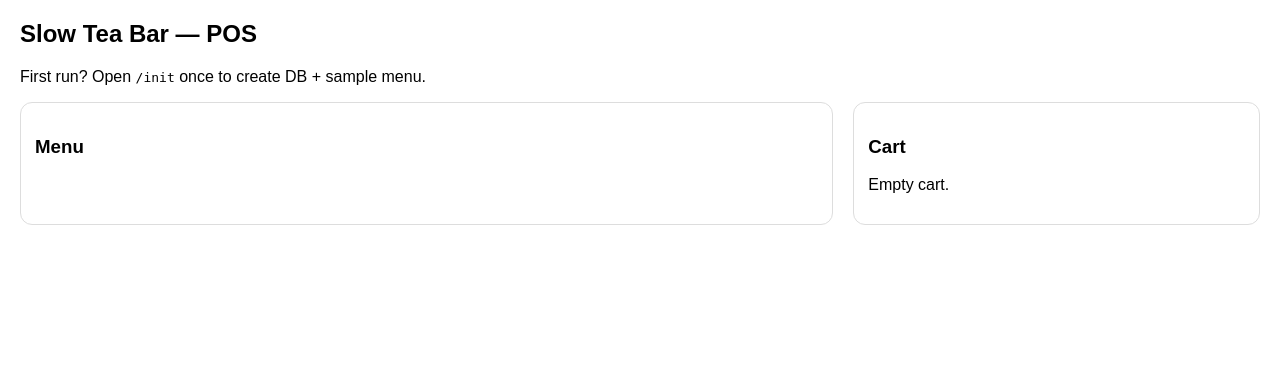
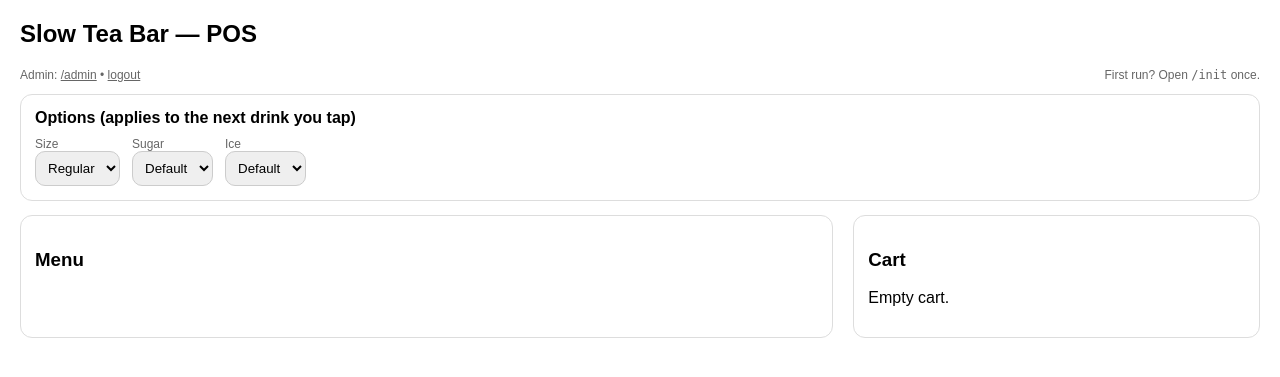
Before and after one commit to talithabaskoro/slowteabar, a Flask app: page / in a window 1280 px wide. Shown: the top 377 px of the page. Run offline with Flask 3, Linux system fonts and the light colour scheme; data that the repository does not hold is empty.

Commit message:
Update pos.html

```diff
--- a/templates/pos.html
+++ b/templates/pos.html
@@ -5,29 +5,72 @@
   <title>Slow Tea Bar POS</title>
   <style>
     body { font-family: Arial, sans-serif; margin: 20px; }
+    .topbar { display:flex; gap:12px; align-items:center; margin-bottom: 12px; }
     .grid { display: grid; grid-template-columns: 2fr 1fr; gap: 20px; }
     .btn { display: inline-block; padding: 14px 16px; margin: 6px; border: 1px solid #ccc; border-radius: 10px; background: #f6f6f6; cursor: pointer; }
     .btn:hover { background: #eee; }
     .card { border: 1px solid #ddd; border-radius: 12px; padding: 14px; }
     table { width: 100%; border-collapse: collapse; }
-    td { padding: 8px; border-bottom: 1px solid #eee; }
+    td { padding: 8px; border-bottom: 1px solid #eee; vertical-align: top; }
     .rowbtn { padding: 6px 10px; border-radius: 8px; border: 1px solid #ccc; background: #fff; cursor: pointer; }
+    .muted { color:#666; font-size: 12px; }
+    select { padding: 8px; border-radius: 10px; border: 1px solid #ccc; }
+    a { color: inherit; }
   </style>
 </head>
 <body>
   <h2>Slow Tea Bar — POS</h2>
 
-  <p>
-    First run? Open <code>/init</code> once to create DB + sample menu.
-  </p>
+  <div class="topbar">
+    <div class="muted">
+      Admin: <a href="/admin">/admin</a> • <a href="/admin/logout">logout</a>
+    </div>
+    <div style="margin-left:auto" class="muted">
+      First run? Open <code>/init</code> once.
+    </div>
+  </div>
+
+  <!-- One form wraps selectors + menu buttons so every click sends the selected options -->
+  <form method="post" action="/cart/add">
+    <div class="card" style="margin-bottom: 14px;">
+      <b>Options (applies to the next drink you tap)</b>
+      <div style="display:flex; gap:12px; margin-top:10px; flex-wrap:wrap;">
+        <div>
+          <div class="muted">Size</div>
+          <select name="size">
+            <option value="regular" {% if selected_size=="regular" %}selected{% endif %}>Regular</option>
+            <option value="large" {% if selected_size=="large" %}selected{% endif %}>Large</option>
+          </select>
+        </div>
+
+        <div>
+          <div class="muted">Sugar</div>
+          <select name="sugar">
+            <option value="less" {% if selected_sugar=="less" %}selected{% endif %}>Less</option>
+            <option value="default" {% if selected_sugar=="default" %}selected{% endif %}>Default</option>
+            <option value="more" {% if selected_sugar=="more" %}selected{% endif %}>More</option>
+          </select>
+        </div>
+
+        <div>
+          <div class="muted">Ice</div>
+          <select name="ice">
+            <option value="less" {% if selected_ice=="less" %}selected{% endif %}>Less</option>
+            <option value="default" {% if selected_ice=="default" %}selected{% endif %}>Default</option>
+            <option value="more" {% if selected_ice=="more" %}selected{% endif %}>More</option>
+          </select>
+        </div>
+      </div>
+    </div>
 
     <div class="grid">
       <div class="card">
         <h3>Menu</h3>
         {% for b in beverages %}
-      <form method="post" action="/cart/add/{{b.id}}" style="display:inline">
-        <button class="btn" type="submit">{{b.name}}<br>Rp {{"{:,}".format(b.price)}}</button>
-      </form>
+          <button class="btn" type="submit" name="bev_id" value="{{b.id}}">
+            {{b.name}}<br>
+            <span class="muted">Reg Rp {{ "{:,}".format(b.price_regular) }} • Lg Rp {{ "{:,}".format(b.price_large) }}</span>
+          </button>
         {% endfor %}
       </div>
 
@@ -39,13 +82,18 @@
           <tr>
             <td>
               <b>{{it.name}}</b><br>
-            Rp {{"{:,}".format(it.price)}} × {{it.qty}} = Rp {{"{:,}".format(it.line_total)}}
+              <span class="muted">
+                Size: {{it.size}} • Sugar: {{it.sugar}} • Ice: {{it.ice}}
+              </span><br>
+              Rp {{ "{:,}".format(it.unit_price) }} × {{it.qty}} = Rp {{ "{:,}".format(it.line_total) }}
             </td>
-          <td style="text-align:right">
-            <form method="post" action="/cart/inc/{{it.id}}" style="display:inline">
+            <td style="text-align:right; white-space:nowrap;">
+              <form method="post" action="/cart/inc" style="display:inline">
+                <input type="hidden" name="key" value="{{it.key}}">
                 <button class="rowbtn" type="submit">+</button>
               </form>
-            <form method="post" action="/cart/dec/{{it.id}}" style="display:inline">
+              <form method="post" action="/cart/dec" style="display:inline">
+                <input type="hidden" name="key" value="{{it.key}}">
                 <button class="rowbtn" type="submit">−</button>
               </form>
             </td>
@@ -53,7 +101,7 @@
           {% endfor %}
         </table>
 
-      <h3>Total: Rp {{"{:,}".format(total)}}</h3>
+        <h3>Total: Rp {{ "{:,}".format(total) }}</h3>
 
         <form method="post" action="/checkout">
           <label>Payment:</label>
@@ -64,10 +112,15 @@
           </select>
           <button class="btn" type="submit">Checkout</button>
         </form>
+
+        <form method="post" action="/cart/clear">
+          <button class="rowbtn" type="submit" style="margin-top:10px;">Clear cart</button>
+        </form>
         {% else %}
         <p>Empty cart.</p>
         {% endif %}
       </div>
     </div>
+  </form>
 </body>
 </html>
```
Lines whose indentation alone changed are shown as unchanged.
